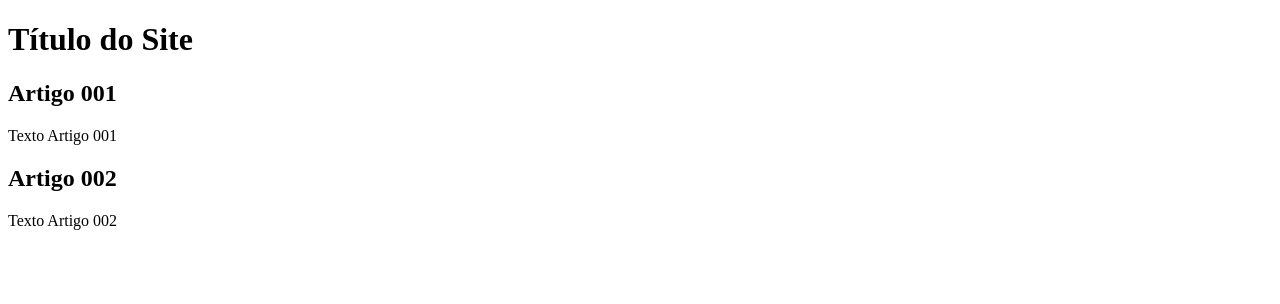
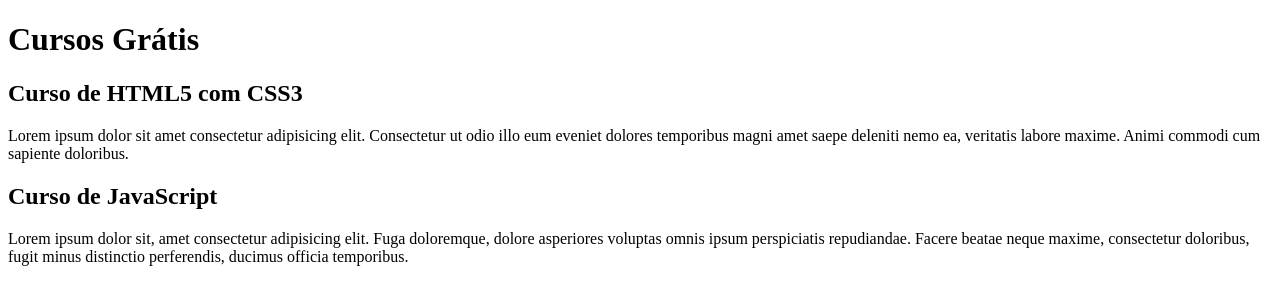
Before and after one commit to dangiotto/dangiotto.github.io, a plain HTML site: page index.html in a window 1280 px wide. Drawn offline with Linux system fonts and the light colour scheme.

Commit message:
Comecei a escrever conteúdo

```diff
--- a/index.html
+++ b/index.html
@@ -8,15 +8,15 @@
 <body>
     <main>
         <header>
-            <h1>Título do Site</h1>
+            <h1>Cursos Grátis</h1>
         </header>
         <article>
-            <h2>Artigo 001</h2>
-            <p>Texto Artigo 001</p>
+            <h2>Curso de HTML5 com CSS3</h2>
+            <p>Lorem ipsum dolor sit amet consectetur adipisicing elit. Consectetur ut odio illo eum eveniet dolores temporibus magni amet saepe deleniti nemo ea, veritatis labore maxime. Animi commodi cum sapiente doloribus.</p>
         </article>
         <article>
-            <h2>Artigo 002</h2>
-            <p>Texto Artigo 002</p>
+            <h2>Curso de JavaScript</h2>
+            <p>Lorem ipsum dolor sit, amet consectetur adipisicing elit. Fuga doloremque, dolore asperiores voluptas omnis ipsum perspiciatis repudiandae. Facere beatae neque maxime, consectetur doloribus, fugit minus distinctio perferendis, ducimus officia temporibus.</p>
         </article>
     </main>
 
```
